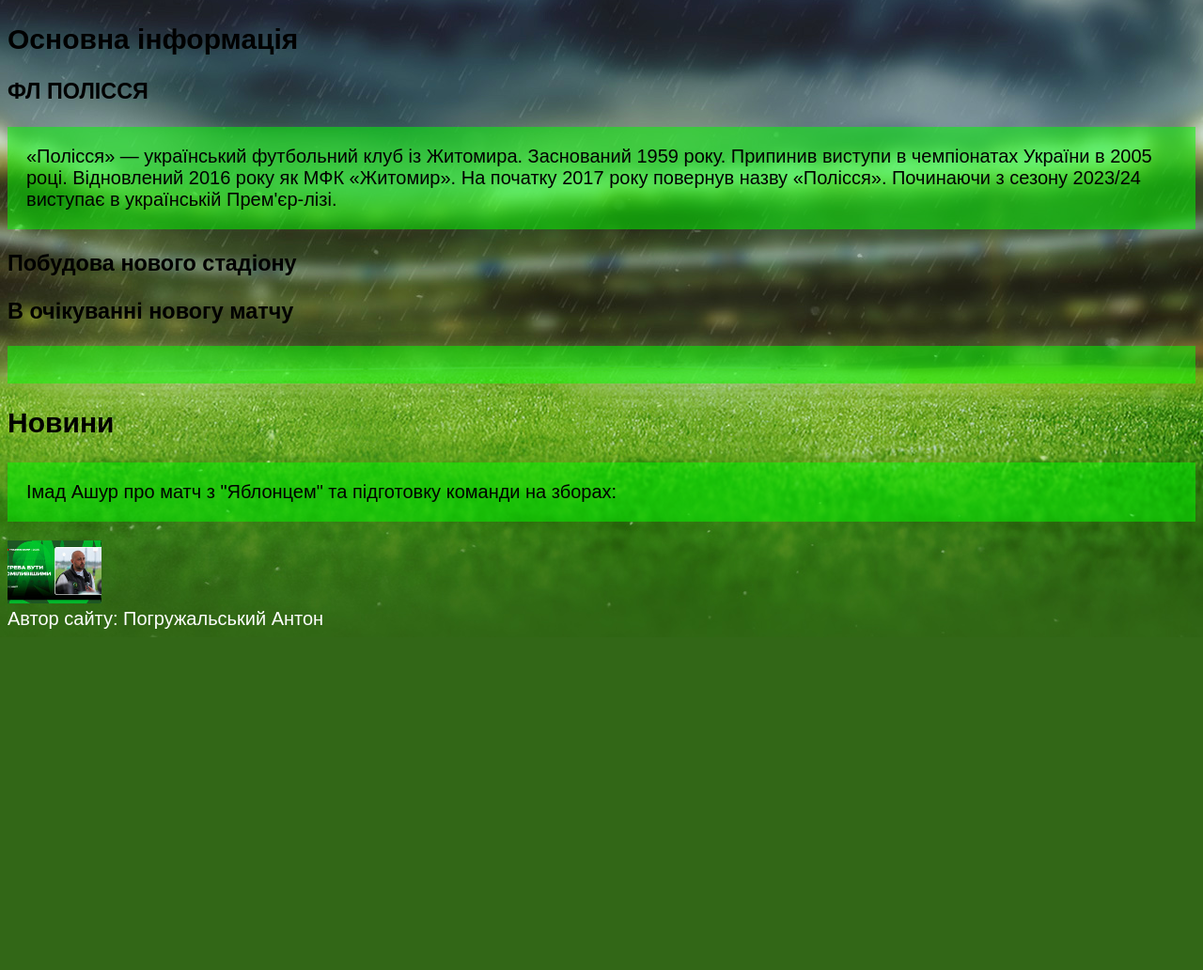
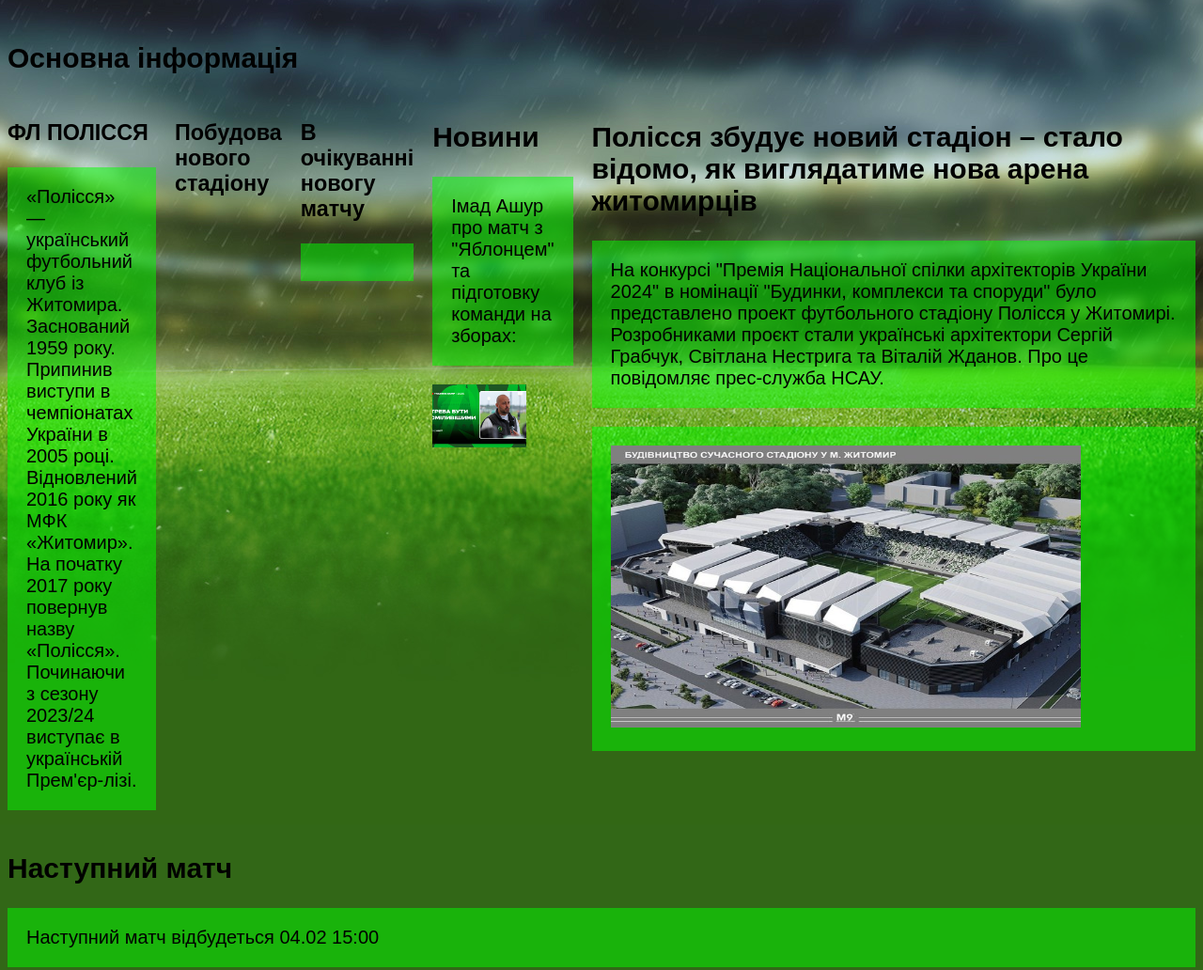
Before and after one commit to kartoph/fc_polissya, a plain HTML site: page index.html in a window 1280 px wide. Shown: the part 203-1235 px from the top of the page at 94% size. Before the commit the page ends 881 px from the top, so only its background shows below. Drawn offline with Linux system fonts and the light colour scheme.

Commit message:
змінено структуру сайту додано зоображення та ін.

```diff
--- a/index.html
+++ b/index.html
@@ -7,8 +7,6 @@
     <link rel="stylesheet" href="style.css" />
   </head>
   <body>
-
-
     <header>
       <h1>ФУТБОЛЬНИЙ КЛУБ "ПОЛІССЯ"</h1>
       <img src="img/fcpol.png" alt="logo polissya" />
@@ -17,28 +15,54 @@
     <main>
       <section id="highlights"></section>
       <h2>Основна інформація</h2>
+      <div class="highlights-content">
         <article>
           <h3>ФЛ ПОЛІССЯ</h3>
           <p>
             «Полісся» — український футбольний клуб із Житомира. Заснований 1959
-          року. Припинив виступи в чемпіонатах України в 2005 році. Відновлений
-          2016 року як МФК «Житомир». На початку 2017 року повернув назву
-          «Полісся». Починаючи з сезону 2023/24 виступає в українській
-          Прем'єр-лізі.
+            року. Припинив виступи в чемпіонатах України в 2005 році.
+            Відновлений 2016 року як МФК «Житомир». На початку 2017 року
+            повернув назву «Полісся». Починаючи з сезону 2023/24 виступає в
+            українській Прем'єр-лізі.
           </p>
         </article>
+
+
       <article><h3>Побудова нового стадіону</h3></article>
-      <article><h3>В очікуванні новогу матчу</h3>
+      <article>
+        <h3>В очікуванні новогу матчу</h3>
         <p></p>
       </article>
 
       <section id="news">
         <h2>Новини</h2>
         <p>Імад Ашур про матч з "Яблонцем" та підготовку команди на зборах:</p>
-        <img src="img/b55f9bcc8a0eb9c09ed02948cb5d78cf181121.jpg" alt="Імад Ашур" />
+        <img
+          src="img/b55f9bcc8a0eb9c09ed02948cb5d78cf181121.jpg"
+          alt="Імад Ашур"
+        />
       </section>
-      <section></section>
-      <section></section>
+      <section>
+        <h2>
+          Полісся збудує новий стадіон – стало відомо, як виглядатиме нова арена
+          житомирців
+        </h2>
+
+        <p>
+          На конкурсі "Премія Національної спілки архітекторів України 2024" в
+          номінації "Будинки, комплекси та споруди" було представлено проект
+          футбольного стадіону Полісся у Житомирі. Розробниками проєкт стали
+          українські архітектори Сергій Грабчук, Світлана Нестрига та Віталій
+          Жданов. Про це повідомляє прес-служба НСАУ.
+        </p>
+        <p><img src="img/stadion.jpg" alt="Стадіон" id="stadion" /></p>
+      </div>
+      </section>
+      <section>
+        <h2>Наступний матч</h2>
+        <p>Наступний матч відбудеться 04.02 15:00</p>
+        <p>Полісся vs Динамо Батумі</p>
+      </section>
       <section></section>
       <section></section>
       <section></section>
--- a/style.css
+++ b/style.css
@@ -10,8 +10,22 @@ body {
   background-color: rgba(00,200,0,0.1)
   padding: 20px;
   margin: 20px 0;
+
+  display: flex;
+  flex-direction: column;
+  gap: 20px;
 }
 
+.highlights-content
+{
+  display: flex;
+  flex-direction: row;
+gap: 20px;
+
+}
+.highlights-content article{
+  width: 500px;
+}
 h1 {
   color: yellow;
   text-align: center;
@@ -30,3 +44,7 @@ footer{
 background-color: 000;
 color: white;
 }
+#stadion{
+    width: 500px;
+    height: 300px;
+}
```
Also changed, not shown: img/stadion.jpg (added). Lines whose indentation alone changed are shown as unchanged.
